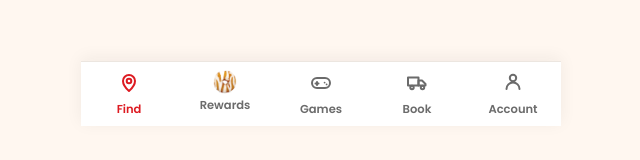
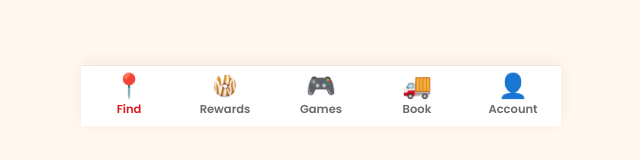
Before and after one commit to readreceiptai/donutnvapp, a React (Vite) app: page /find in a window 1280 px wide. Shown: the part 674-834 px from the top of the page, without its empty margins (319-959 px from the left). Built offline with nearby package versions, Linux system fonts and the light colour scheme; no server answers; the database is empty.

Commit message:
UI polish pass: shadows, buttons, focus rings, line-icon tab bar, spinner

```diff
--- a/src/components/AppShell.jsx
+++ b/src/components/AppShell.jsx
@@ -20,11 +20,11 @@ export default function AppShell({ children }) {
       {children}
       <FeedbackButton role="customer" />
       <nav className="tabbar">
-        <NavLink to="/find">{({ isActive }) => <Tab active={isActive} ico={<IconPin />} label="Find" />}</NavLink>
+        <NavLink to="/find">{({ isActive }) => <Tab active={isActive} ico="📍" label="Find" />}</NavLink>
         <NavLink to="/rewards">{({ isActive }) => <Tab active={isActive} ico={<MiniDonut size={24} />} label="Rewards" />}</NavLink>
-        <NavLink to="/games">{({ isActive }) => <Tab active={isActive} ico={<IconGame />} label="Games" />}</NavLink>
-        <NavLink to="/book">{({ isActive }) => <Tab active={isActive} ico={<IconTruck />} label="Book" />}</NavLink>
-        <NavLink to="/account">{({ isActive }) => <Tab active={isActive} ico={<IconUser />} label="Account" />}</NavLink>
+        <NavLink to="/games">{({ isActive }) => <Tab active={isActive} ico="🎮" label="Games" />}</NavLink>
+        <NavLink to="/book">{({ isActive }) => <Tab active={isActive} ico="🚚" label="Book" />}</NavLink>
+        <NavLink to="/account">{({ isActive }) => <Tab active={isActive} ico="👤" label="Account" />}</NavLink>
       </nav>
     </div>
   )
@@ -38,30 +38,3 @@ function Tab({ active, ico, label }) {
     </span>
   )
 }
-
-// Clean stroke icons — inherit color from the active/inactive tab state.
-const svg = { width: 24, height: 24, viewBox: '0 0 24 24', fill: 'none', stroke: 'currentColor', strokeWidth: 2, strokeLinecap: 'round', strokeLinejoin: 'round' }
-function IconPin() {
-  return <svg {...svg}><path d="M12 21s-6-5.2-6-10a6 6 0 1 1 12 0c0 4.8-6 10-6 10Z" /><circle cx="12" cy="11" r="2.3" /></svg>
-}
-function IconGame() {
-  return (
-    <svg {...svg}>
-      <rect x="3" y="8" width="18" height="10" rx="5" />
-      <line x1="8" y1="12" x2="8" y2="15" /><line x1="6.5" y1="13.5" x2="9.5" y2="13.5" />
-      <circle cx="15.6" cy="12.6" r=".9" fill="currentColor" stroke="none" />
-      <circle cx="17.6" cy="14.4" r=".9" fill="currentColor" stroke="none" />
-    </svg>
-  )
-}
-function IconTruck() {
-  return (
-    <svg {...svg}>
-      <path d="M3 7.5h10.5v8H3z" /><path d="M13.5 10.5H17l3.5 3.5v1.5h-7z" />
-      <circle cx="7" cy="17.5" r="1.7" /><circle cx="17.5" cy="17.5" r="1.7" />
-    </svg>
-  )
-}
-function IconUser() {
-  return <svg {...svg}><circle cx="12" cy="8" r="3.2" /><path d="M5.5 19a6.5 6.5 0 0 1 13 0" /></svg>
-}
```
